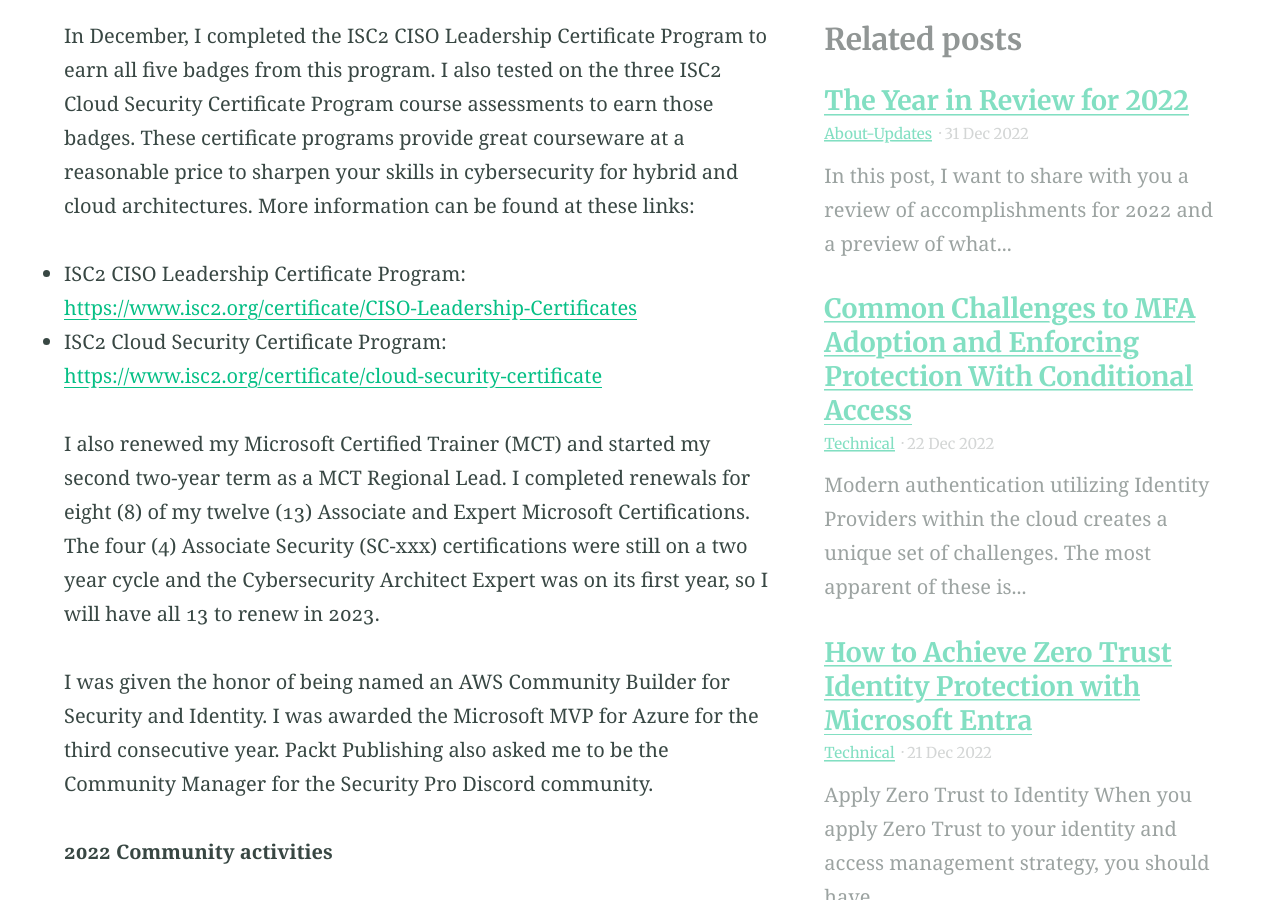
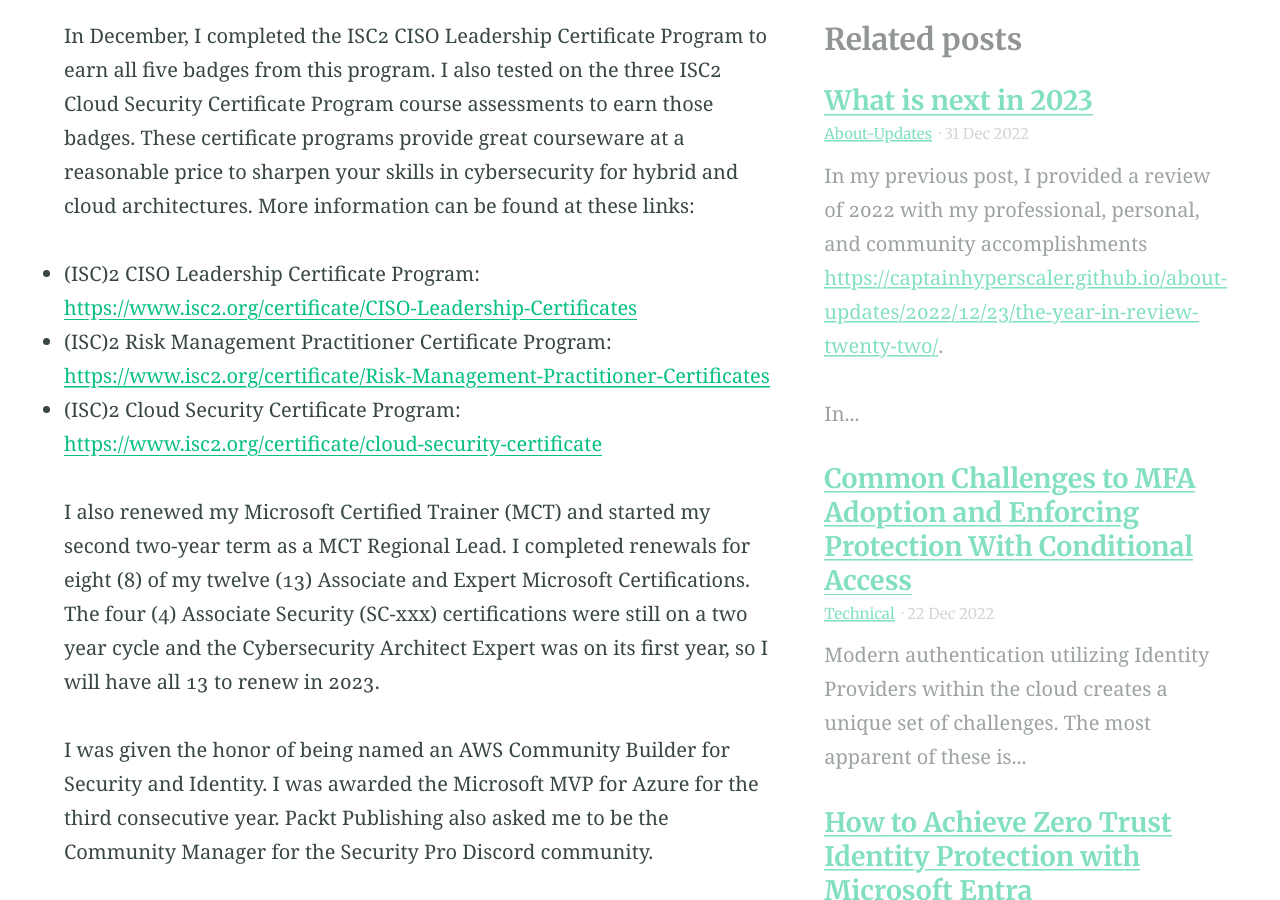
Before and after one commit to captainhyperscaler/captainhyperscaler.github.io, a Jekyll site: the page built from _posts/2022-12-23-the-year-in-review-twenty-two.md, in a window 1280 px wide and 900 px high, scrolled down 2791 px. Built offline with Jekyll 4.4.1, drawn with Linux system fonts in a browser that asks for light colours; part of the change alters nothing that is shown.

Commit message:
Update and 2023 post

```diff
--- a/_posts/2022-12-23-the-year-in-review-twenty-two.md
+++ b/_posts/2022-12-23-the-year-in-review-twenty-two.md
@@ -31,8 +31,9 @@ I earned some new certifications in 2022, though not in the volume of the past f
 In October, I passed and earned the (ISC)2 Certified Cloud Security Professional.  This exam was one that I took when it originally was released and narrowly missed the passing score.  I took this exam after they released the new version of the exam, and I passed on my first try.  The adjustments from the original exam created a much more pleasant exam taking experience.  I now hold the CISSP and CCSP certifications from (ISC)2.  I also became an Authorized (ISC)2 Instructor and look forward to teaching the Certified in Cybersecurity (CC), CISSP, and CCSP courses in 2023.
 
 In December, I completed the ISC2 CISO Leadership Certificate Program to earn all five badges from this program.  I also tested on the three ISC2 Cloud Security Certificate Program course assessments to earn those badges.  These certificate programs provide great courseware at a reasonable price to sharpen your skills in cybersecurity for hybrid and cloud architectures.  More information can be found at these links:
-- ISC2 CISO Leadership Certificate Program: <https://www.isc2.org/certificate/CISO-Leadership-Certificates>
-- ISC2 Cloud Security Certificate Program: <https://www.isc2.org/certificate/cloud-security-certificate>
+- (ISC)2 CISO Leadership Certificate Program: <https://www.isc2.org/certificate/CISO-Leadership-Certificates>
+- (ISC)2 Risk Management Practitioner Certificate Program: <https://www.isc2.org/certificate/Risk-Management-Practitioner-Certificates>
+- (ISC)2 Cloud Security Certificate Program: <https://www.isc2.org/certificate/cloud-security-certificate>
 
 I also renewed my Microsoft Certified Trainer (MCT) and started my second two-year term as a MCT Regional Lead.  I completed renewals for eight (8) of my twelve (13) Associate and Expert Microsoft Certifications. The four (4) Associate Security (SC-xxx) certifications were still on a two year cycle and the Cybersecurity Architect Expert was on its first year, so I will have all 13 to renew in 2023.
 
--- a/_posts/2022-12-31-whats-to-come-in-twenty-three.md
+++ b/_posts/2022-12-31-whats-to-come-in-twenty-three.md
@@ -1,26 +1,54 @@
 ---
-title: The Year in Review for 2022
+title: What is next in 2023
 categories:
 - 'About-Updates'
 feature_image: "https://picsum.photos/2560/600?image=873"
 aside: true
 ---
 
-In this post, I want to share with you a review of accomplishments for 2022 and a preview of what to expect in 2023.
+In my previous post, I provided a review of 2022 with my professional, personal, and community accomplishments <https://captainhyperscaler.github.io/about-updates/2022/12/23/the-year-in-review-twenty-two/>.
 
-This will include what took place professionally, personally, and within the community in 2022.  In a follow-up post, I will close out the year with some things to come in 2023 in these same areas.
+In this post, I want to share with you a preview of what to expect in 2023.
+
+This will include what my goals are professionally, personally, and within the community in 2023.  Let's start with professional goals.
 
 **2023 Professional goals**
+
+In 2022, I took on a new role within Atos to expand our Cloud Security practice globally.  This included advocacy, team enablement, and regional business support of opportunities.  This will include expanding training and certifications for cloud security within all teams.  This includes leveraging my (ISC)2 Authorized Instructor to add more CISSP and CCSP certifications within the team, and MCT for more Microsoft security certifications.
+
+I launched a podcast to continue to promote and educate the market on Cloud and Cyber Security from Atos as a global leader in Managed Security Services for AWS, Microsoft, and Google clouds.  This is currently on Sound Cloud with hopes to add this to Spotify and Apple podcasts in 2023. <https://soundcloud.com/atos_se/sets/head-securely-in-the-clouds>
 
 
 **2023 Personal goals**
 
-AWS Security Engineer
-CAP
-<https://www.isc2.org/certificate/Risk-Management-Practitioner-Certificates>
+From a personal perspective, I focus on possible certifications for coming year.  I have two specific certification goals for 2023, and then some outliers that I may pursue.
+
+I do continuously plan to learn new technology and expand my knowledge in Cloud and Cyber Security, but also am not strongly focused on too many new certifications in 2023.  I have 13 Microsoft Associate adn Expert certifications that will require the renewal assessments on an annual basis now.  And the requirement of AWS and Google to retake certifications every three years makes me hesitant to dive deep into their certification programs.  I do plan on obtaining the AWS Security Engineer Specialty and one other professional or specialty AWS certification in 2023. The need for these two are required to become an AWS Partner Ambassador.
+
+In addition, I plan to prepare for the (ISC)2 Certified Authorization Professional (CAP), or Certified in Goverance, Risk, and Compliance (CGRC), as it will be known in February 2023.  I believe that having this certification will round out my vendor independent cybersecurity certifications nicely, and also allow me to teach this certification course.
+
+To get a jump on that certification, I had planned on completing the last of the (ISC)2 certificate programs for Risk Management Practitioner in early 2023. <https://www.isc2.org/certificate/Risk-Management-Practitioner-Certificates>.  I ended up completing this before the new year and adds to my 2022 accomplishments.  I highlight recommend these great courses.
+
+In addition, my third book from Packt Publishing starts shipping on 6 January 2023. <https://aka.ms/dwaynesbooks>
+
+I hope to continue as a Microsoft MVP and an AWS Community Builder in 2023, along with my MCT Regional Lead being renewed later in the year for another term as well.  I have additional goals to be a Microsoft Regional Director and an AWS Partner Ambassador.  The latter is pending some additional certifications from AWS to qualify.
 
 **2023 Community goals and activities**
 
+As I have done in previous years, I will continue to speak and contribute to community user groups.  I also hope to speak at various conferences in the coming year, such as Microsoft Ignite, (ISC)2 Security Congress, and AWS re:Invent or re:Enforce.
+
+I have said this in previous years, but want to stand behind it in 2023 with averaging a blog post per month, at a minimum.
+
+I also plan to continue Azure Back to School <https://azurebacktoschool.github.io> in 2023 with Derek Smith's assistance.  I have also opened a call for speakers for an AWS focused event, <https://sessionize.com/awsome-new-year-kick-start/>.  This was originally planned for February 2023, but may move out a couple of months to allow for speakers to submit their contributions.
+
+
 **Summary**
 
-As you can see, there was a lot that happened in 2022.  More to come in 2023.  Feel free to connect and follow me
+As you can see, there is a lot come in 2023.  This is not a complete list as more will come up as teh year progresses.  I may add to this as the year progresses and goals/activities change. Feel free to connect and follow me.
+
+- Website - <https://captainhyperscaler.github.io>
+- Twitter - @DwayneNcloud
+- Mastodon - @DwayneNcloud@hachyderm.io
+- LinkedIn - <https://www.linkedin.com/in/dnatwick>
+
+Happy New Year! and see you in 2023...
```
